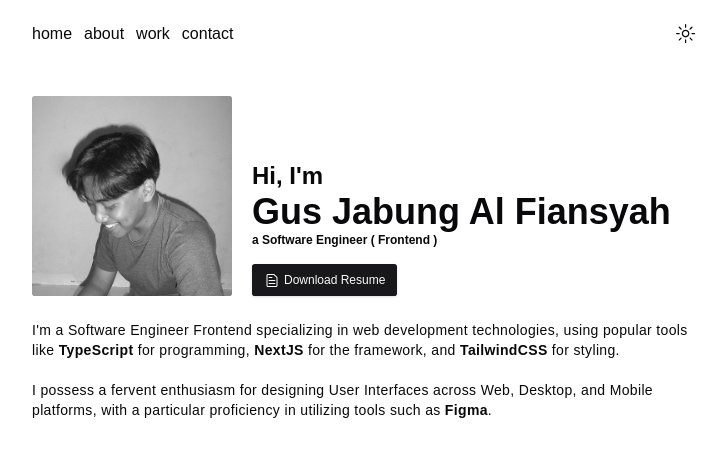
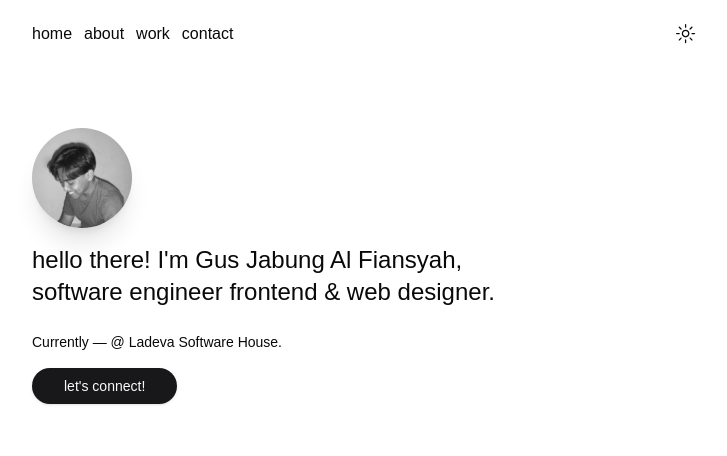
Before and after one commit to alfianvx/portofolio-website, a Next.js app: page / in a window 1280 px wide. Shown: the top 456 px of the page, without its empty margins (272-999 px from the left). Built offline with nearby package versions, Linux system fonts and the light colour scheme; a web font is replaced by a local one.

Commit message:
update content main page

```diff
--- a/src/app/page.tsx
+++ b/src/app/page.tsx
@@ -5,53 +5,32 @@ import { FileTextIcon } from "@radix-ui/react-icons";
 
 export default function Home() {
   return (
-    <main className="max-w-2xl mx-auto min-h-screen my-24 px-4 md:px-0">
-      <section className="flex flex-col sm:flex-row sm:items-end space-x-0 space-y-5 sm:space-x-5 sm:space-y-0 mb-6">
-        <Image
-          alt="gus jabung al fiansyah - photo"
-          src="/alfian-profile.jpg"
-          width={200}
-          height={450}
-          className="rounded-md"
-        />
+    <main className="max-w-2xl mx-auto min-h-screen pt-32 px-4 md:px-0">
+      <section className="flex flex-col sm:flex-row space-x-0 space-y-5 sm:space-x-5 sm:space-y-0 mb-6">
         <div>
-          <span className="text-3xl sm:text-2xl font-extrabold">
-            Hi, I&apos;m
-          </span>
-          <h1 className="text-3xl sm:text-4xl font-extrabold">
-            Gus Jabung Al Fiansyah
+          <Image
+            alt="gus jabung al fiansyah - photo"
+            src="/alfian-profile.jpg"
+            width={100}
+            height={100}
+            className="rounded-full mb-4 shadow shadow-xl"
+          />
+          <h1 className="text-xl text-wrap md:text-2xl md:text-balance font-medium mb-6">
+            hello there! I&apos;m Gus Jabung Al Fiansyah, software engineer
+            frontend & web designer.
           </h1>
-          <h3 className="text-xs sm:text-md tracking-normal font-semibold mb-4">
-            a Software Engineer ( Frontend )
-          </h3>
-          <Link
-            href="https://drive.google.com/file/d/1_awoq4sLPRRjs8kcv1xbM0vP5GLXMisZ/view?usp=drive_link"
-            target="_blank"
-          >
-            <Button
-              variant="default"
-              size="sm"
-              className="flex items-center space-x-1 px-3 text-xs"
-            >
-              <FileTextIcon className="w-4" /> <span>Download Resume</span>
-            </Button>
+          <p className="text-sm mb-4">
+            Currently —{" "}
+            <Link href={""} className="font-medium hover:underline">
+              @ Ladeva Software House
+            </Link>
+            .
+          </p>
+          <Link href="/contact">
+            <Button className="rounded-full px-8">let&apos;s connect!</Button>
           </Link>
         </div>
       </section>
-      <article>
-        <p className="text-sm sm:text-md mb-3 sm:mb-5 font-medium tracking-wide">
-          I&apos;m a Software Engineer Frontend specializing in web development
-          technologies, using popular tools like{" "}
-          <span className="font-bold">TypeScript</span> for programming,{" "}
-          <span className="font-bold">NextJS</span> for the framework, and{" "}
-          <span className="font-bold">TailwindCSS</span> for styling.
-        </p>
-        <p className="text-sm sm:text-md mb-3 sm:mb-5 font-medium tracking-wide">
-          I possess a fervent enthusiasm for designing User Interfaces across
-          Web, Desktop, and Mobile platforms, with a particular proficiency in
-          utilizing tools such as <span className="font-bold">Figma</span>.
-        </p>
-      </article>
     </main>
   );
 }
```
